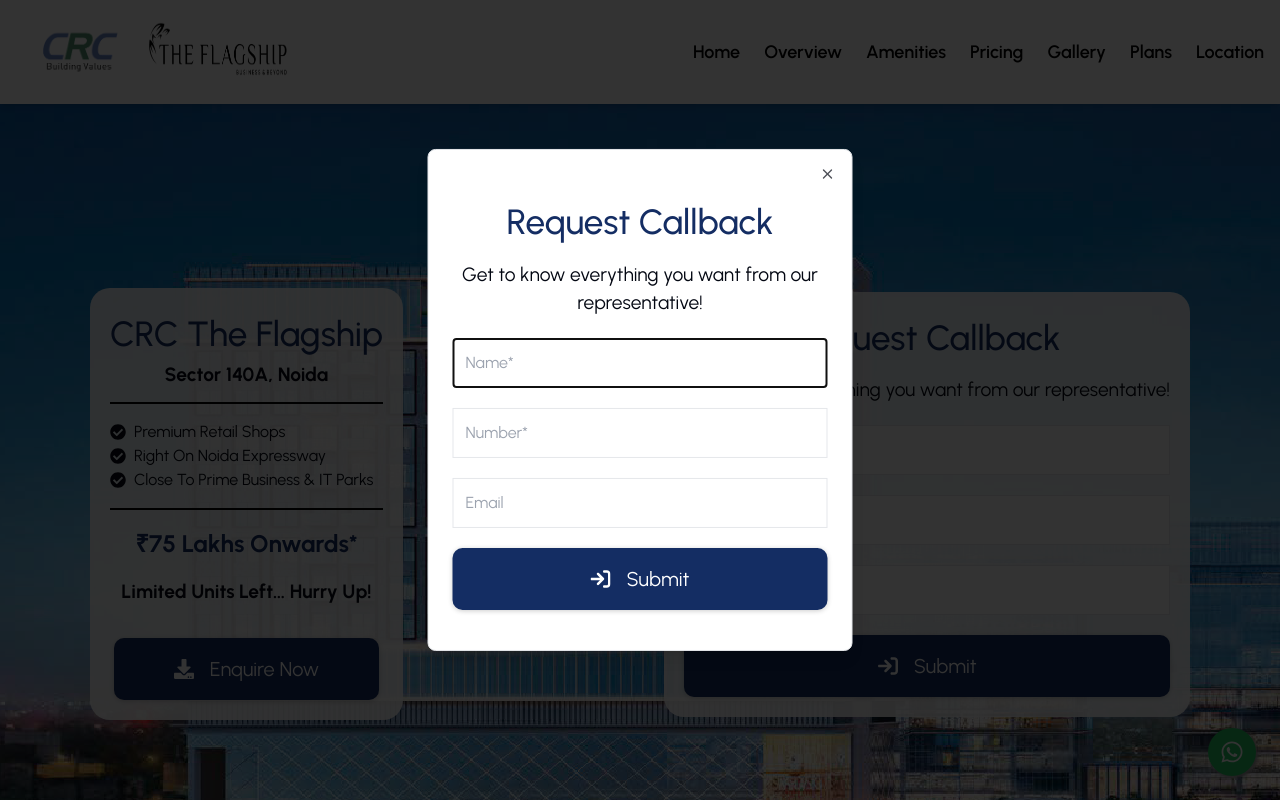
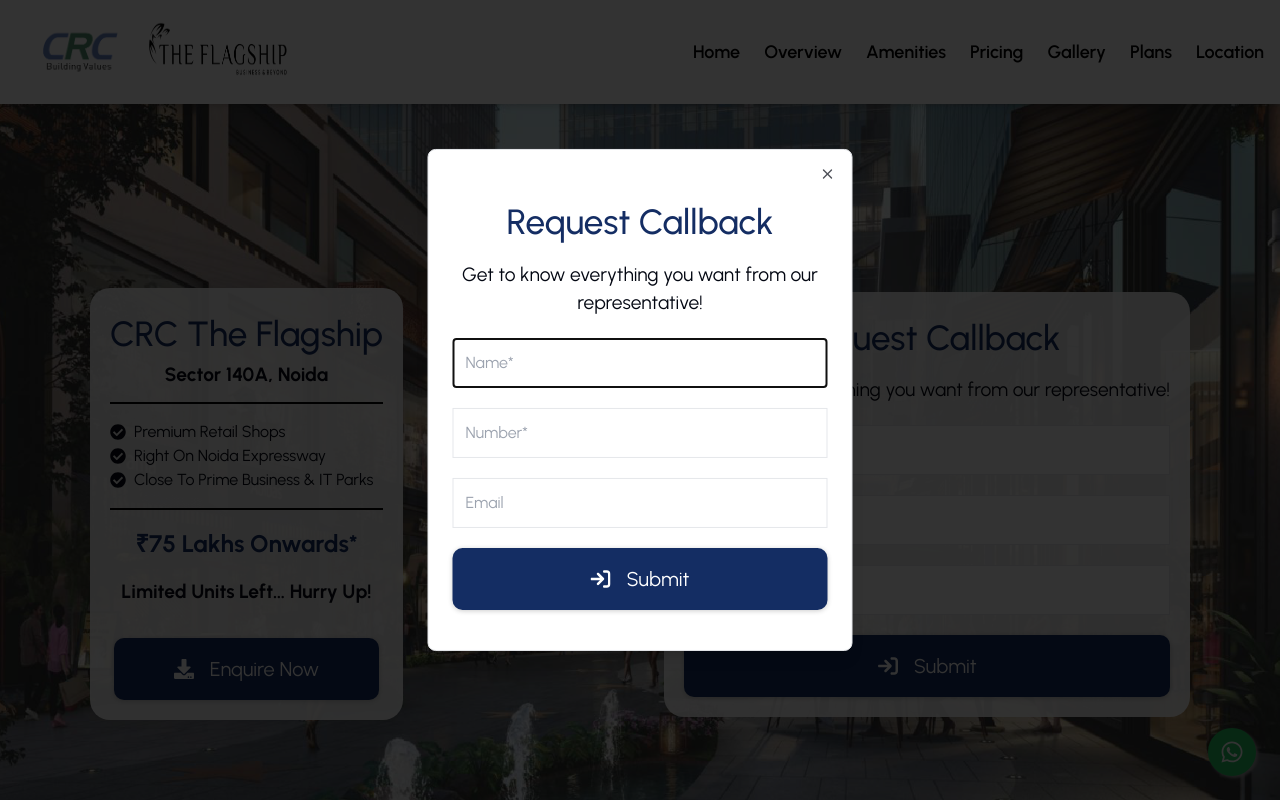
Before and after one commit to realtyassistant/crc-theflagship-noida, a Next.js app: page / in a window 1280 px wide. Shown: the top 800 px of the page. Built offline with nearby package versions, Linux system fonts and the light colour scheme.

Commit message:
added images on banner page

```diff
--- a/src/app/page.js
+++ b/src/app/page.js
@@ -23,8 +23,8 @@
     <>
       <Header />
 
-      <div className="lg:hidden relative w-full h-[300px] mb-3">
-        <Image src="/banner-mobile.webp" alt="banner" fill className=" object-cover" />
+      <div className="lg:hidden relative w-full h-[800px] mb-3">
+        <Image src="/banner-mobile.webp" alt="Mobile banner" fill className="object-cover" sizes="100vw" priority />
       </div>
 
       <div className="sm:mb-[100px]">
--- a/src/components/heroSec.js
+++ b/src/components/heroSec.js
@@ -6,7 +6,7 @@
 export default function HeroSec() {
   return (
     <>
-      <div className="drop-shadow-lg lg:w-full lg:bg-[url('/banner.webp')]">
+      <div className="drop-shadow-lg lg:w-full lg:bg-[url('/banner.webp')] lg:bg-[length:100%_100%] lg:bg-no-repeat">
         <div className="container mx-auto px-2 sm:px-[90px]">
           <div className="flex justify-between gap-3 xl:gap-30 items-center flex-col lg:flex-row h-auto xl:h-screen py-5">
             <div className="bg-[rgba(255,255,255,0.9)]  rounded-[20px] shadow-[rgba(0, 0, 0, 0.7) 0px 1px 5px] p-5 w-full lg:w-auto">
```
Also changed, not shown: public/banner-mobile.webp, public/banner.webp.
